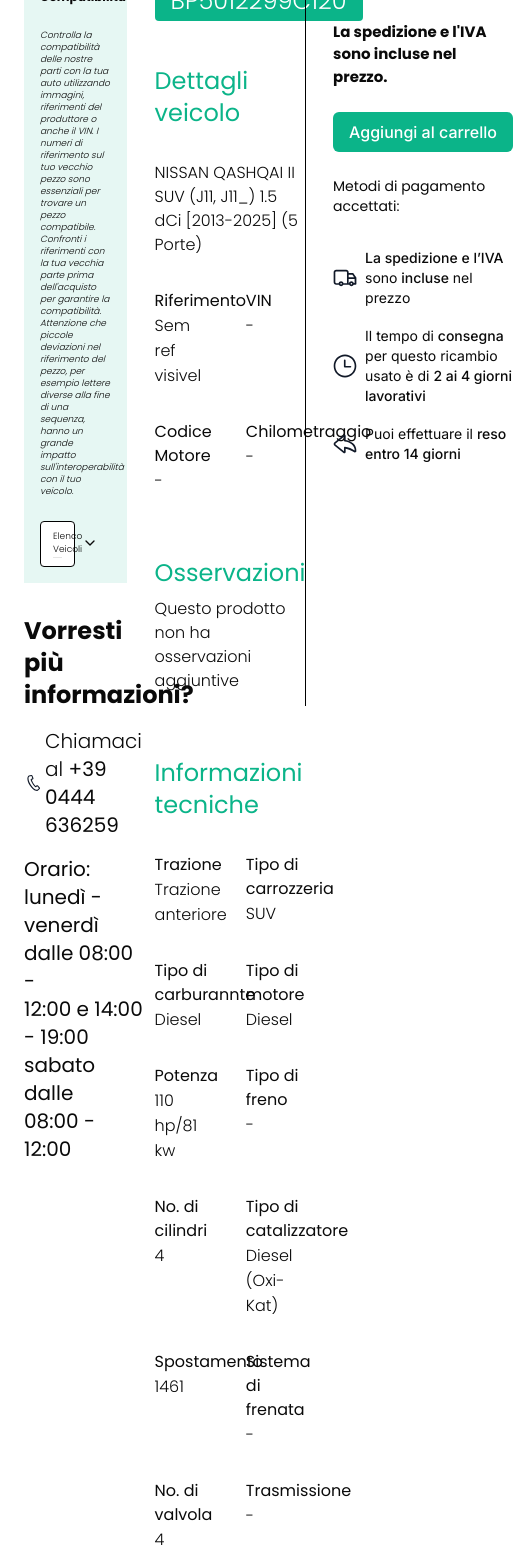
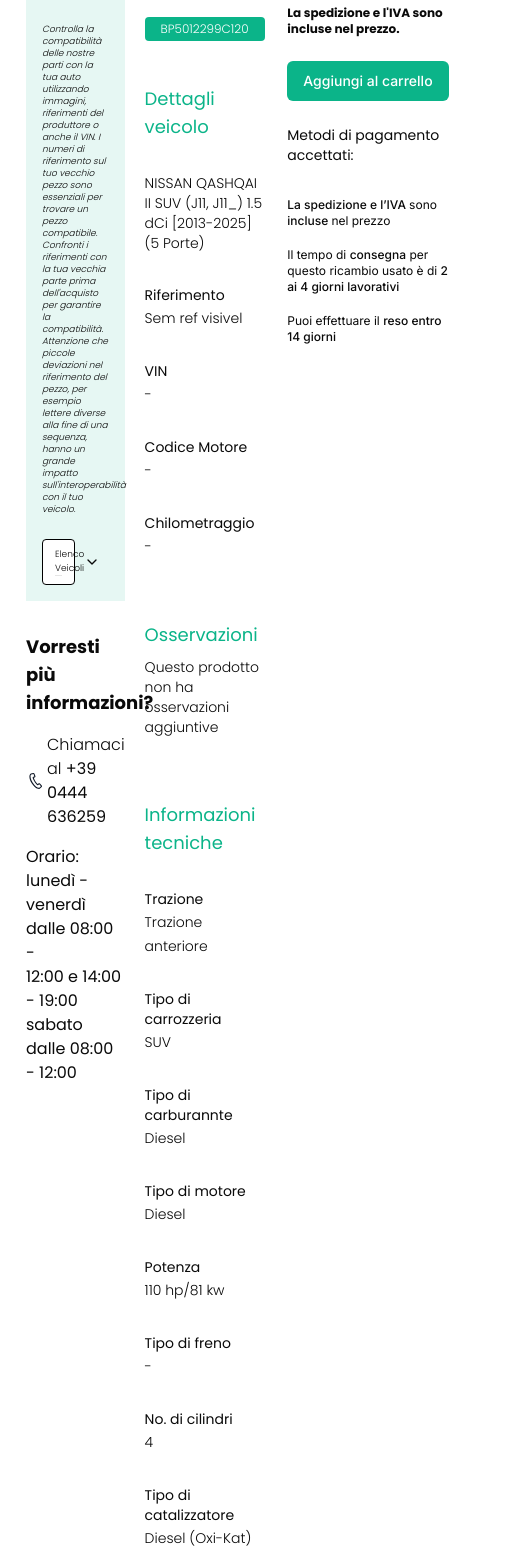
Before and after one commit to IvanCardi/ricambi-usati-fe, a Next.js app: page /shop/product/1 in a window 390 px wide. Shown: the part 320-1888 px from the top of the page, 513 px wide, since content can reach past the window. Built offline with nearby package versions, Linux system fonts and the light colour scheme.

Commit message:
feat: adds screen css style to product page

```diff
--- a/src/app/(sections)/shop/page.tsx
+++ b/src/app/(sections)/shop/page.tsx
@@ -1,6 +1,6 @@
 import SearchFilters from "@/app/components/searchFilters";
-import Form from "./form";
 import CarPartsSection from "./carPartsSection";
+import FormCTA from "@/app/form/formCTA";
 
 export default function Shop() {
   return (
@@ -9,7 +9,7 @@ export default function Shop() {
         <span className="text-7xl font-inter font-bold">SHOP</span>
       </div>
       <SearchFilters shop={<CarPartsSection />} />
-      <Form background />
+      <FormCTA background />
     </main>
   );
 }
--- a/src/app/(sections)/shop/product/[id]/infoVeicolo.tsx
+++ b/src/app/(sections)/shop/product/[id]/infoVeicolo.tsx
@@ -28,153 +28,167 @@ export function InfoVeicolo(car: Veicolo) {
   return (
     <div className="flex flex-col gap-16">
       <div className="flex flex-col gap-8">
-        <h2 className="text-2xl text-[#0BB489] font-poppins font-normal">
+        <h2 className="text-lg md:text-2xl text-[#0BB489] font-poppins font-normal">
           Dettagli veicolo
         </h2>
-        <span className="text-base font-poppins font-light">{car.name}</span>
-        <div className="grid grid-cols-2 w-full gap-8">
+        <span className="text-sm md:text-base font-poppins font-light">
+          {car.name}
+        </span>
+        <div className="flex flex-col md:grid md:grid-cols-2 w-full gap-8">
           <div>
-            <h5 className="text-base font-poppins font-medium">Riferimento</h5>
-            <span className="text-base font-poppins font-light">
+            <h5 className="text-sm md:text-base font-poppins font-medium">
+              Riferimento
+            </h5>
+            <span className="text-sm md:text-base font-poppins font-light">
               {car.details?.riferimento ? car.details.riferimento : "-"}
             </span>
           </div>
           <div>
-            <h5 className="text-base font-poppins font-medium">VIN</h5>
-            <span className="text-base font-poppins font-light">
+            <h5 className="text-sm md:text-base font-poppins font-medium">
+              VIN
+            </h5>
+            <span className="text-sm md:text-base font-poppins font-light">
               {car.details?.vin ? car.details.vin : "-"}
             </span>
           </div>
           <div>
-            <h5 className="text-base font-poppins font-medium">
+            <h5 className="text-sm md:text-base font-poppins font-medium">
               Codice Motore
             </h5>
-            <span className="text-base font-poppins font-light">
+            <span className="text-sm md:text-base font-poppins font-light">
               {car.details?.codiceMotore ? car.details.codiceMotore : "-"}
             </span>
           </div>
           <div>
-            <h5 className="text-base font-poppins font-medium">
+            <h5 className="text-sm md:text-base font-poppins font-medium">
               Chilometraggio
             </h5>
-            <span className="text-base font-poppins font-light">
+            <span className="text-sm md:text-base font-poppins font-light">
               {car.details?.km ? car.details.km : "-"}
             </span>
           </div>
         </div>
       </div>
       <div className="flex flex-col gap-2">
-        <h2 className="text-2xl text-[#0BB489] font-poppins font-normal">
+        <h2 className="text-lg md:text-2xl text-[#0BB489] font-poppins font-normal">
           Osservazioni
         </h2>
-        <p className="text-base font-poppins font-light">
+        <p className="text-sm md:text-base font-poppins font-light">
           {car.osservazioni
             ? car.osservazioni
             : "Questo prodotto non ha osservazioni aggiuntive"}
         </p>
       </div>
       <div className="flex flex-col gap-8">
-        <h2 className="text-2xl text-[#0BB489] font-poppins font-normal">
+        <h2 className="text-lg md:text-2xl text-[#0BB489] font-poppins font-normal">
           Informazioni tecniche
         </h2>
-        <div className="grid grid-cols-2 w-full gap-8">
+        <div className="flex flex-col md:grid md:grid-cols-2 w-full gap-8">
           <div>
-            <h5 className="text-base font-poppins font-medium">Trazione</h5>
-            <span className="text-base font-poppins font-light">
+            <h5 className="text-sm md:text-base font-poppins font-medium">
+              Trazione
+            </h5>
+            <span className="text-sm md:text-base font-poppins font-light">
               {car.technicalInfos?.trazione
                 ? `Trazione ${car.technicalInfos.trazione}`
                 : "-"}
             </span>
           </div>
           <div>
-            <h5 className="text-base font-poppins font-medium">
+            <h5 className="text-sm md:text-base font-poppins font-medium">
               Tipo di carrozzeria
             </h5>
-            <span className="text-base font-poppins font-light">
+            <span className="text-sm md:text-base font-poppins font-light">
               {car.technicalInfos?.carrozzeria
                 ? car.technicalInfos.carrozzeria
                 : "-"}
             </span>
           </div>
           <div>
-            <h5 className="text-base font-poppins font-medium">
+            <h5 className="text-sm md:text-base font-poppins font-medium">
               Tipo di carburannte
             </h5>
-            <span className="text-base font-poppins font-light">
+            <span className="text-sm md:text-base font-poppins font-light">
               {car.technicalInfos?.carburante
                 ? car.technicalInfos.carburante
                 : "-"}
             </span>
           </div>
           <div>
-            <h5 className="text-base font-poppins font-medium">
+            <h5 className="text-sm md:text-base font-poppins font-medium">
               Tipo di motore
             </h5>
-            <span className="text-base font-poppins font-light">
+            <span className="text-sm md:text-base font-poppins font-light">
               {car.technicalInfos?.motore ? car.technicalInfos.motore : "-"}
             </span>
           </div>
           <div>
-            <h5 className="text-base font-poppins font-medium">Potenza</h5>
-            <span className="text-base font-poppins font-light">
+            <h5 className="text-sm md:text-base font-poppins font-medium">
+              Potenza
+            </h5>
+            <span className="text-sm md:text-base font-poppins font-light">
               {car.technicalInfos?.potenza ? car.technicalInfos.potenza : "-"}
             </span>
           </div>
           <div>
-            <h5 className="text-base font-poppins font-medium">
+            <h5 className="text-sm md:text-base font-poppins font-medium">
               Tipo di freno
             </h5>
-            <span className="text-base font-poppins font-light">
+            <span className="text-sm md:text-base font-poppins font-light">
               {car.technicalInfos?.freno ? car.technicalInfos.freno : "-"}
             </span>
           </div>
           <div>
-            <h5 className="text-base font-poppins font-medium">
+            <h5 className="text-sm md:text-base font-poppins font-medium">
               No. di cilindri
             </h5>
-            <span className="text-base font-poppins font-light">
+            <span className="text-sm md:text-base font-poppins font-light">
               {car.technicalInfos?.cilindri ? car.technicalInfos.cilindri : "-"}
             </span>
           </div>
           <div>
-            <h5 className="text-base font-poppins font-medium">
+            <h5 className="text-sm md:text-base font-poppins font-medium">
               Tipo di catalizzatore
             </h5>
-            <span className="text-base font-poppins font-light">
+            <span className="text-sm md:text-base font-poppins font-light">
               {car.technicalInfos?.catalizzatore
                 ? car.technicalInfos.catalizzatore
                 : "-"}
             </span>
           </div>
           <div>
-            <h5 className="text-base font-poppins font-medium">Spostamento</h5>
-            <span className="text-base font-poppins font-light">
+            <h5 className="text-sm md:text-base font-poppins font-medium">
+              Spostamento
+            </h5>
+            <span className="text-sm md:text-base font-poppins font-light">
               {car.technicalInfos?.spostamento
                 ? car.technicalInfos.spostamento
                 : "-"}
             </span>
           </div>
           <div>
-            <h5 className="text-base font-poppins font-medium">
+            <h5 className="text-sm md:text-base font-poppins font-medium">
               Sistema di frenata
             </h5>
-            <span className="text-base font-poppins font-light">
+            <span className="text-sm md:text-base font-poppins font-light">
               {car.technicalInfos?.sistemaFrenata
                 ? car.technicalInfos.sistemaFrenata
                 : "-"}
             </span>
           </div>
           <div>
-            <h5 className="text-base font-poppins font-medium">
+            <h5 className="text-sm md:text-base font-poppins font-medium">
               No. di valvola
             </h5>
-            <span className="text-base font-poppins font-light">
+            <span className="text-sm md:text-base font-poppins font-light">
               {car.technicalInfos?.valvole ? car.technicalInfos.valvole : "-"}
             </span>
           </div>
           <div>
-            <h5 className="text-base font-poppins font-medium">Trasmissione</h5>
-            <span className="text-base font-poppins font-light">
+            <h5 className="text-sm md:text-base font-poppins font-medium">
+              Trasmissione
+            </h5>
+            <span className="text-sm md:text-base font-poppins font-light">
               {car.technicalInfos?.trasmissione
                 ? car.technicalInfos.trasmissione
                 : "-"}
--- a/src/app/(sections)/shop/product/[id]/productPage.tsx
+++ b/src/app/(sections)/shop/product/[id]/productPage.tsx
@@ -13,8 +13,8 @@ import {
 } from "@/components/ui/accordion";
 import { CarPart } from "../../carPartsSection";
 import { InfoVeicolo, Veicolo } from "./infoVeicolo";
-import Form from "../../form";
 import PaymentDetails from "../paymentDetails";
+import FormCTA from "@/app/form/formCTA";
 
 export interface CarPartDetailed extends CarPart {
   images: string[];
@@ -82,8 +82,8 @@ export default function ProductPage({
       <main>
         <MainContainer>
           <div className="flex flex-col gap-28 pt-14">
-            <div className="flex w-full gap-7">
-              <div className="flex flex-col w-[30%] gap-8">
+            <div className="flex w-full gap-4 md:gap-7">
+              <div className="flex flex-col w-[30%] gap-8 px-[2px]">
                 <div className="flex flex-col gap-[10px]">
                   <div className="flex items-center justify-center w-full border-2 border-[#0BB489] rounded-sm">
                     <Image
@@ -153,7 +153,7 @@ export default function ProductPage({
                   </Accordion>
                 </div>
                 <div className="flex flex-col gap-4">
-                  <h2 className="text-2xl font-poppins font-semibold">
+                  <h2 className="text-lg md:text-2xl font-poppins font-semibold">
                     Vorresti più informazioni?
                   </h2>
                   <div className="flex items-center gap-[1px]">
@@ -163,39 +163,39 @@ export default function ProductPage({
                       height={20}
                       alt="Phone Icon"
                     />
-                    <p className="text-xl font-poppins font-light">
+                    <p className="text-base md:text-xl font-poppins font-light">
                       Chiamaci al{" "}
-                      <span className="text-xl font-poppins font-medium">
+                      <span className="text-base md:text-xl font-poppins font-medium">
                         +39 0444 636259
                       </span>
                     </p>
                   </div>
-                  <p className="text-xl font-poppins font-normal">
+                  <p className="text-base md:text-xl font-poppins font-normal">
                     Orario: lunedì - venerdì
                     <br /> dalle 08:00 - 12:00 e 14:00 - 19:00
                     <br /> sabato dalle 08:00 - 12:00
                   </p>
                 </div>
               </div>
-              <div className="flex w-[44%]">
+              <div className="flex w-[44%] px-[2px]">
                 <div className="flex flex-col w-full  gap-11">
                   <div className="flex flex-col gap-8">
                     <h1 className="text-3xl font-inter font-bold">
                       {product.name}
                     </h1>
                     <div className="flex bg-[#0BB489] w-fit rounded-sm px-4 py-1">
-                      <h2 className="text-2xl text-white font-poppins font-light">
+                      <h2 className="text-xs md:text-2xl text-white font-poppins font-light">
                         {product.id}
                       </h2>
                     </div>
                   </div>
                   <InfoVeicolo {...product.car} />
                 </div>
-                <div className="h-full pt-14">
+                <div className="hidden md:flex h-full pt-14">
                   <div className="h-1/2 w-[1px] bg-black"></div>
                 </div>
               </div>
-              <div className="flex w-[26%] pt-14">
+              <div className="flex w-[26%] pt-14 px-[2px]">
                 <PaymentDetails
                   price={product.price}
                   warranty={product.warranty}
@@ -207,7 +207,7 @@ export default function ProductPage({
                 <h2 className="text-[27px] text-center text-[#0BB489] font-poppins font-semibold">
                   Informazioni sul ricambio
                 </h2>
-                <p className="text-xl font-poppins font-normal">
+                <p className="text-base md:text-xl font-poppins font-normal">
                   {product.description}
                 </p>
               </div>
@@ -228,11 +228,11 @@ export default function ProductPage({
         <div className="flex flex-col gap-28">
           {relatedProducts ? (
             <>
-              <Form />
+              <FormCTA />
               <RelatedProducts products={relatedProducts} />
             </>
           ) : (
-            <Form background />
+            <FormCTA background />
           )}
         </div>
       </main>
--- a/src/app/(sections)/shop/product/paymentDetails.tsx
+++ b/src/app/(sections)/shop/product/paymentDetails.tsx
@@ -12,16 +12,18 @@ export default function PaymentDetails({
     <div className="flex flex-col gap-8">
       <div className="flex flex-col gap-6">
         {warranty && (
-          <h2 className="text-2xl text-[#0BB489] font-poppins font-medium">
+          <h2 className="text-lg md:text-2xl text-[#0BB489] font-poppins font-medium">
             {warranty} di garanzia
           </h2>
         )}
-        <span className="text-5xl font-poppins font-semibold">{price} €</span>
-        <span className="text-[15px] font-poppins font-semibold">
+        <span className="text-4xl md:text-5xl font-poppins font-semibold">
+          {price} €
+        </span>
+        <span className="text-xs md:text-[15px] font-poppins font-semibold">
           La spedizione e l&apos;IVA sono incluse nel prezzo.
         </span>
-        <Button className="w-fit bg-[#0BB489] hover:bg-[#0BB489]/85">
-          <span className="text-base text-white font-inter font-medium">
+        <Button className="w-full md:w-fit bg-[#0BB489] hover:bg-[#0BB489]/85">
+          <span className="text-sm md:text-base text-white font-inter font-medium">
             Aggiungi al carrello
           </span>
         </Button>
@@ -43,11 +45,17 @@ export default function PaymentDetails({
             width={24}
             height={24}
             alt="delivery track icon"
+            className="hidden md:flex"
           />
-          <span className="text-sm font-inter font-medium">
+          <span className="text-xs md:text-sm font-inter font-medium">
             La spedizione e l’IVA{" "}
-            <span className="text-sm font-inter font-normal">sono</span> incluse{" "}
-            <span className="text-sm font-inter font-normal">nel prezzo</span>
+            <span className="text-xs md:text-sm font-inter font-normal">
+              sono
+            </span>{" "}
+            incluse{" "}
+            <span className="text-xs md:text-sm font-inter font-normal">
+              nel prezzo
+            </span>
           </span>
         </div>
         <div className="flex items-center gap-2">
@@ -56,12 +64,15 @@ export default function PaymentDetails({
             width={24}
             height={24}
             alt="clock icon"
+            className="hidden md:flex"
           />
-          <span className="text-sm font-inter font-normal">
+          <span className="text-xs md:text-sm font-inter font-normal">
             Il tempo di {""}
-            <span className="text-sm font-inter font-medium">consegna</span> per
-            questo ricambio usato è di{" "}
-            <span className="text-sm font-inter font-medium">
+            <span className="text-xs md:text-sm font-inter font-medium">
+              consegna
+            </span>{" "}
+            per questo ricambio usato è di{" "}
+            <span className="text-xs md:text-sm font-inter font-medium">
               2 ai 4 giorni lavorativi
             </span>
           </span>
@@ -72,10 +83,11 @@ export default function PaymentDetails({
             width={24}
             height={24}
             alt="reply icon"
+            className="hidden md:flex"
           />
-          <span className="text-sm font-inter font-normal">
+          <span className="text-xs md:text-sm font-inter font-normal">
             Puoi effettuare il {""}
-            <span className="text-sm font-inter font-medium">
+            <span className="text-xs md:text-sm  font-inter font-medium">
               reso entro 14 giorni
             </span>
           </span>
--- /dev/null
+++ b/src/app/form/formCTA.tsx
@@ -0,0 +1,36 @@
+"use client";
+
+import { useRouter } from "next/navigation";
+
+export default function FormCTA({
+  background = false,
+}: {
+  background?: boolean;
+}) {
+  const router = useRouter();
+
+  return (
+    <div
+      className={`${
+        background &&
+        "bg-gradient-to-b from-white from-[60%] to-[#939292] p-24 pb-80 "
+      } flex w-full justify-center items-center px-6`}
+    >
+      <div className="flex items-center bg-[#0BB489] p-10">
+        <span className="text-3xl/[60px] text-center text-white font-inter font-normal">
+          Non trovi quello che stai cercando? <br></br> Compila il{" "}
+          <span
+            className="text-3xl text-white font-inter font-semibold underline"
+            onClick={() => router.push("/form")}
+          >
+            form
+          </span>{" "}
+          e invieremo la tua richiesta ai nostri demolitori affiliati <br></br>{" "}
+          <span className="text-3xl text-white font-inter font-bold">
+            GRATIS E SENZA IMPEGNO
+          </span>
+        </span>
+      </div>
+    </div>
+  );
+}
--- /dev/null
+++ b/src/app/form/formPage.tsx
@@ -0,0 +1,3 @@
+export default function FormPage() {
+  return <div className="div">this is a form</div>;
+}
--- /dev/null
+++ b/src/app/form/page.tsx
@@ -0,0 +1,9 @@
+import FormPage from "./formPage";
+
+export default function Form() {
+  return (
+    <main className="flex flex-col">
+      <FormPage />
+    </main>
+  );
+}
--- a/src/app/navbar.tsx
+++ b/src/app/navbar.tsx
@@ -27,6 +27,7 @@ export default function Navbar() {
       as="nav"
       className={`${
         pathname.includes("/shop") ||
+        pathname.includes("/form") ||
         pathname.includes("/login") ||
         pathname.includes("/registrazione")
           ? "bg-white"
```
